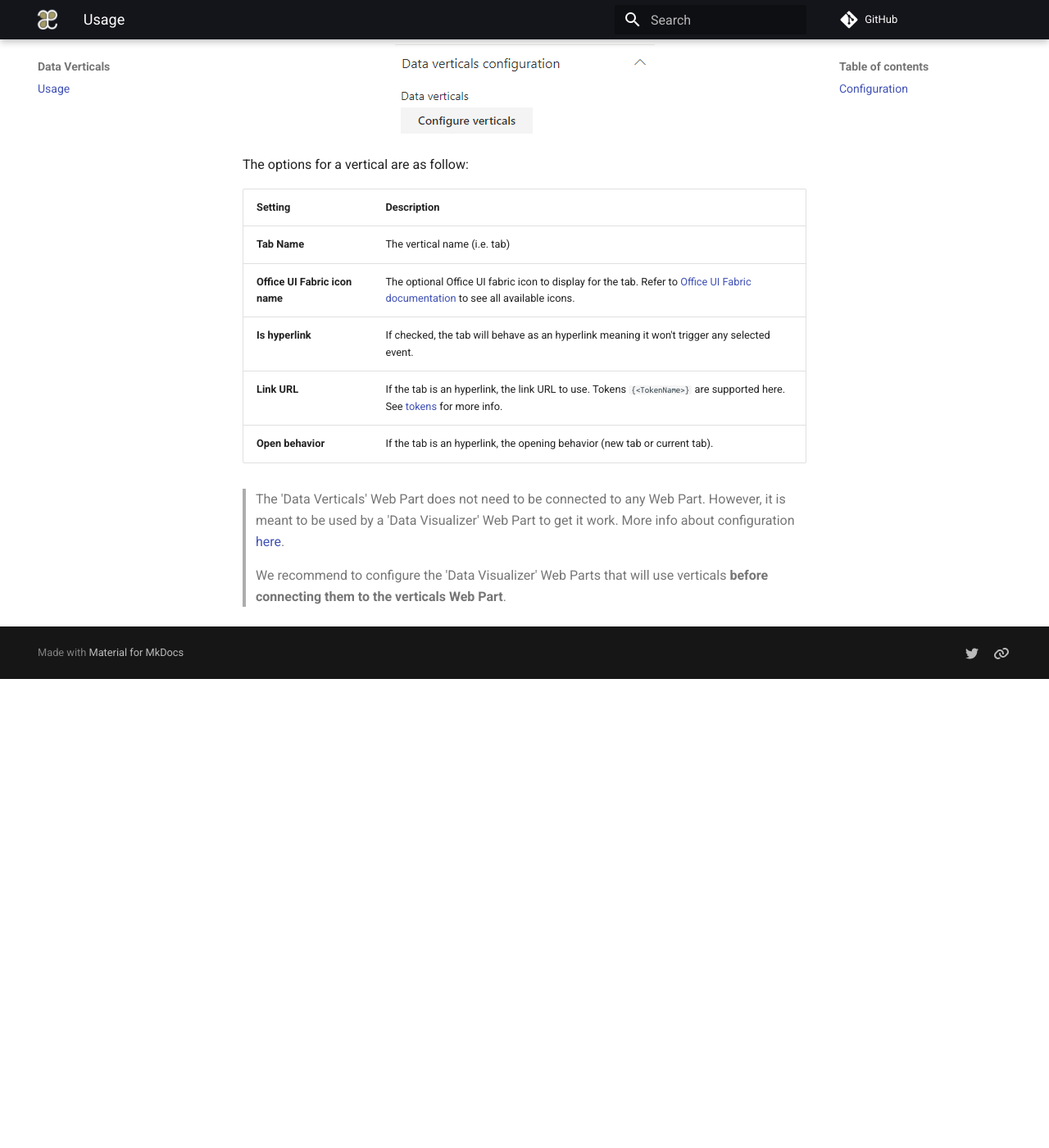
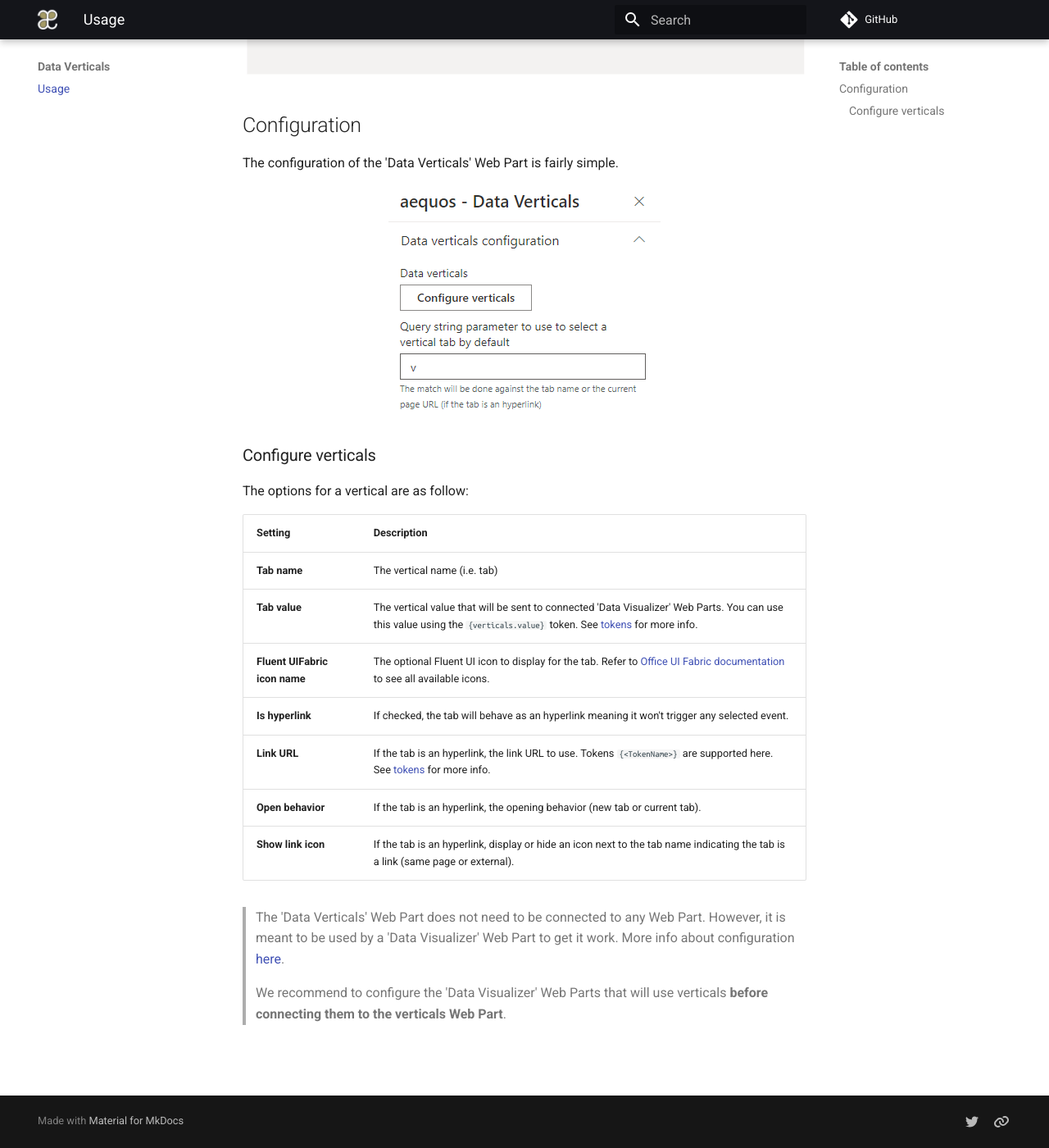
Before and after one commit to aequos-solutions/modern-data-visualizer, an MkDocs documentation site: the page built from docs/usage/data-verticals/index.md, in a window 1280 px wide and 1400 px high, scrolled down 790 px. Shown: the whole window at 82% size. Built offline with MkDocs 1.6.1 and Material for MkDocs 9.7.7, drawn with Linux system fonts in a browser that asks for light colours; comment, search, counter and statistics services are not loaded; before the commit the page ends 1618 px from its top, so only the background shows below that.

Commit message:
#739 - Updated verticals documentation

```diff
--- a/docs/usage/data-verticals/index.md
+++ b/docs/usage/data-verticals/index.md
@@ -12,16 +12,23 @@ The configuration of the 'Data Verticals' Web Part is fairly simple.
 
 !["Verticals configuration"](../../assets/webparts/data_verticals/configure_verticals.png){: .center}
 
+
+### Configure verticals
+
 The options for a vertical are as follow:
 
 | **Setting** | **Description** |
 |------------|-----------------|
-| **Tab Name** | The vertical name (i.e. tab)
-| **Office UI Fabric icon name** | The optional Office UI fabric icon to display for the tab. Refer to [Office UI Fabric documentation](https://developer.microsoft.com/en-us/fluentui#/styles/web/icons) to see all available icons.
+| **Tab name** | The vertical name (i.e. tab)
+| **Tab value** | The vertical value that will be sent to connected 'Data Visualizer' Web Parts. You can use this value using the `{verticals.value}` token. See [tokens](../data-visualizer/tokens.md) for more info.
+| **Fluent UIFabric icon name** | The optional Fluent UI icon to display for the tab. Refer to [Office UI Fabric documentation](https://developer.microsoft.com/en-us/fluentui#/styles/web/icons) to see all available icons.
 | **Is hyperlink** | If checked, the tab will behave as an hyperlink meaning it won't trigger any selected event.
 | **Link URL** | If the tab is an hyperlink, the link URL to use. Tokens `{<TokenName>}` are supported here. See [tokens](../data-visualizer/tokens.md) for more info.
 | **Open behavior** | If the tab is an hyperlink, the opening behavior (new tab or current tab).
+| **Show link icon** |  If the tab is an hyperlink, display or hide an icon next to the tab name indicating the tab is a link (same page or external).
 
 > The 'Data Verticals' Web Part does not need to be connected to any Web Part. However, it is meant to be used by a 'Data Visualizer' Web Part to get it work. More info about configuration [here](../data-visualizer/connections/index.md).
 
 > We recommend to configure the 'Data Visualizer' Web Parts that will use verticals **before connecting them to the verticals Web Part**.
+
+###
```
Also changed, not shown: docs/usage/data-visualizer/tokens.md (+1 -0 lines), docs/assets/webparts/data_verticals/configure_verticals.png, docs/assets/webparts/data_verticals/data_verticals_wp_default.png.
